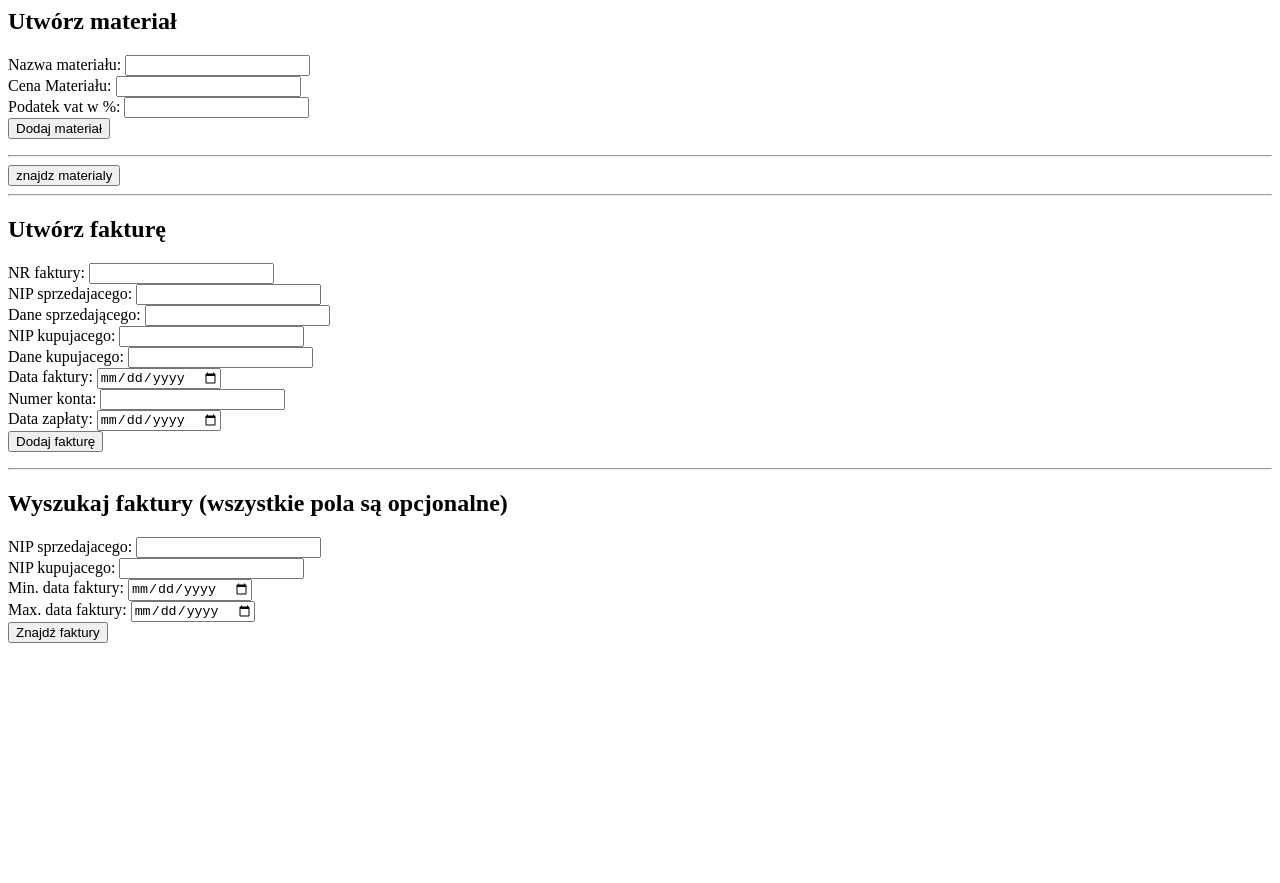
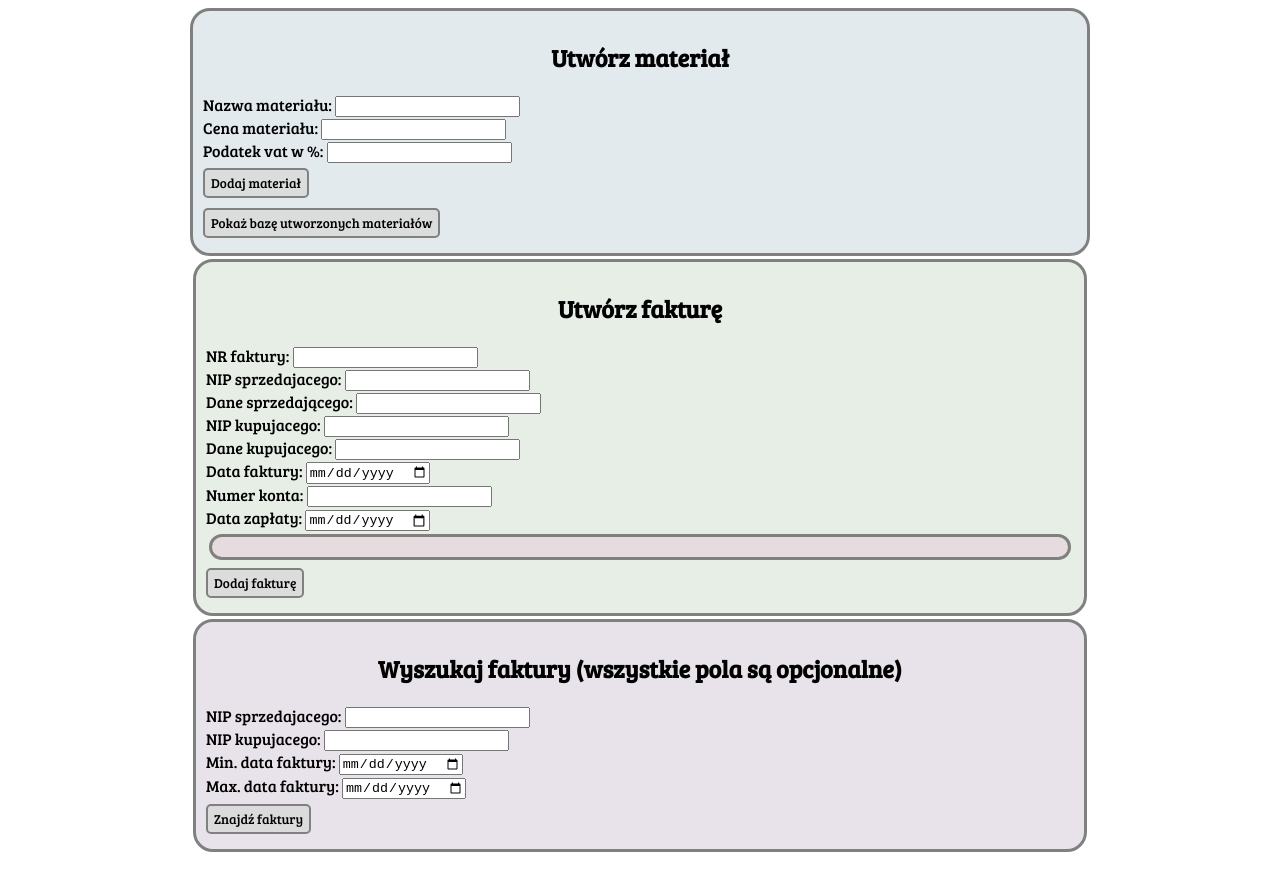
Before and after one commit to wojtek92gr/projekt_faktura, a website: page public/index.html in a window 1280 px wide. Before the commit the page ends 800 px from the top, so only its background shows below. Drawn offline with nearby package versions, Linux system fonts and the light colour scheme.

Commit message:
Add files via upload
Dodano plik faktura.css ze stylem aplikacji

```diff
--- /dev/null
+++ b/public/faktura.css
@@ -0,0 +1,96 @@
+body
+{
+    background-image: white;
+}
+div
+{
+    font-family: Bree Serif;
+}
+input[type="submit"]
+{
+    font-family: Bree Serif;
+    background-color:rgba(219, 219, 219, 0.911);
+    border-radius: 5px;
+    border: solid 2px gray;
+    height: 30px;
+    margin-top: 5px;
+    margin-bottom: 5px;
+    cursor: pointer;
+}
+button[id="bt"]
+{
+    font-family: Bree Serif;
+    background-color:rgba(219, 219, 219, 0.911);
+    border-radius: 5px;
+    border: solid 2px gray;
+    height: 30px;
+    margin-top: 5px;
+    margin-bottom: 5px;
+    cursor: pointer;
+}
+h2
+{
+    text-align: center;
+}
+.container
+{
+    width:1024px;
+}
+.grid-container {
+    display: grid;
+    grid-template-columns: 1fr 900px 1fr;
+    grid-template-rows: 1fr;
+    gap: 1px 1px;
+    grid-template-areas: ". g1 .";
+  }
+
+.g1 { grid-area: g1; }
+
+div[name="fv1"]
+{
+    background-color:rgba(226, 234, 238, 0.993);
+    border-radius: 20px;
+    border: solid 3px gray;
+    padding: 10px;
+}
+div[name="fv2"]
+{
+    background-color:rgba(229, 238, 229, 0.959);
+    border-radius: 20px;
+    border: solid 3px gray;
+    padding: 10px;
+    margin:3px;
+}
+div[name="fv3"]
+{
+    background-color:rgba(232, 226, 235, 0.973);
+    border-radius: 20px;
+    border: solid 3px gray;
+    padding: 10px;
+    margin:3px;
+}
+.generate-fv
+{
+    font-family: Bree Serif;
+    background-color:gray;
+    border-radius: 5px;
+    border: solid 2px rgb(36, 33, 33);
+    height: 30px;
+    width:700px;
+    cursor: pointer;
+    margin: 3px;
+}
+div[id="fv-target"]
+{
+    padding-left: 100px;
+    padding-right: 100px;
+    padding-top: 20px;
+}
+div[id="create-invoice-materials"]
+{
+    background-color:rgb(230, 220, 223);
+    border-radius: 20px;
+    border: solid 3px gray;
+    padding: 10px;
+    margin:3px;
+}
--- a/public/index.html
+++ b/public/index.html
@@ -1,6 +1,13 @@
-<html>
+<!DOCTYPE html>
 
 <head>
+    <meta charset="utf-8">
+        <meta http-equiv="X-UA-Compatible" content="IE=edge">
+        <title>Faktura projekt</title>
+        <meta name="description" content="">
+        <meta name="viewport" content="width=device-width, initial-scale=1">
+        <link rel="stylesheet" href="faktura.css">
+        <link href='https://fonts.googleapis.com/css?family=Bree Serif' rel='stylesheet'>
     <title>Wygeneruj FV</title>
     <script src="https://cdnjs.cloudflare.com/ajax/libs/jspdf/1.5.3/jspdf.debug.js"></script>
     <script src="https://code.jquery.com/jquery-3.4.1.min.js" integrity="sha256-CSXorXvZcTkaix6Yvo6HppcZGetbYMGWSFlBw8HfCJo=" crossorigin="anonymous"></script>
@@ -149,22 +156,28 @@
 </head>
 
 <body>
+    <div class="grid-container">
+
+      <div class="g1">
     <!--Pola tworzenia materiałów -->
-    <div>
+    <div name="fv1">
         <h2>Utwórz materiał</h2>
         <form name='create-material' action='javascript:submitMaterial()'>
             Nazwa materiału: <input type='text' name='name' /> </br>
-            Cena Materiału: <input type='number' name='price' /> </br>
+            Cena materiału: <input type='number' name='price' /> </br>
             Podatek vat w %: <input type='number' name='tax' /></br>
             <input type="submit" value="Dodaj materiał" />
         </form>
+
+
+        <button id="bt" onclick='fetchMaterials()'>Pokaż bazę utworzonych materiałów</button>
+
+
     </div>
 
-    <hr>
-    <button onclick='fetchMaterials()'>znajdz materialy</button>
-    <hr>
+
 <!-- Pola wpisywania danych do tworzonej faktury -->
-    <div>
+    <div name="fv2">
         <h2>Utwórz fakturę</h2>
         <form name='create-invoice' action='javascript:submitInvoice()'>
             NR faktury: <input type='text' name='nr' /> </br>
@@ -180,9 +193,9 @@
         </form>
     </div>
 
-    <hr>
+
     <!-- Pola wyszukiwania faktur -->
-    <div>
+    <div name="fv3">
         <h2>Wyszukaj faktury (wszystkie pola są opcjonalne)</h2>
         <form name='find-invoices' action='javascript:findInvoices()'>
             NIP sprzedajacego: <input type='text' name='seller' /> </br>
@@ -195,6 +208,9 @@
 
 
     <div id='fv-target'></div>
+
+</div>
+</div>
 </body>
 
 </html>
```
